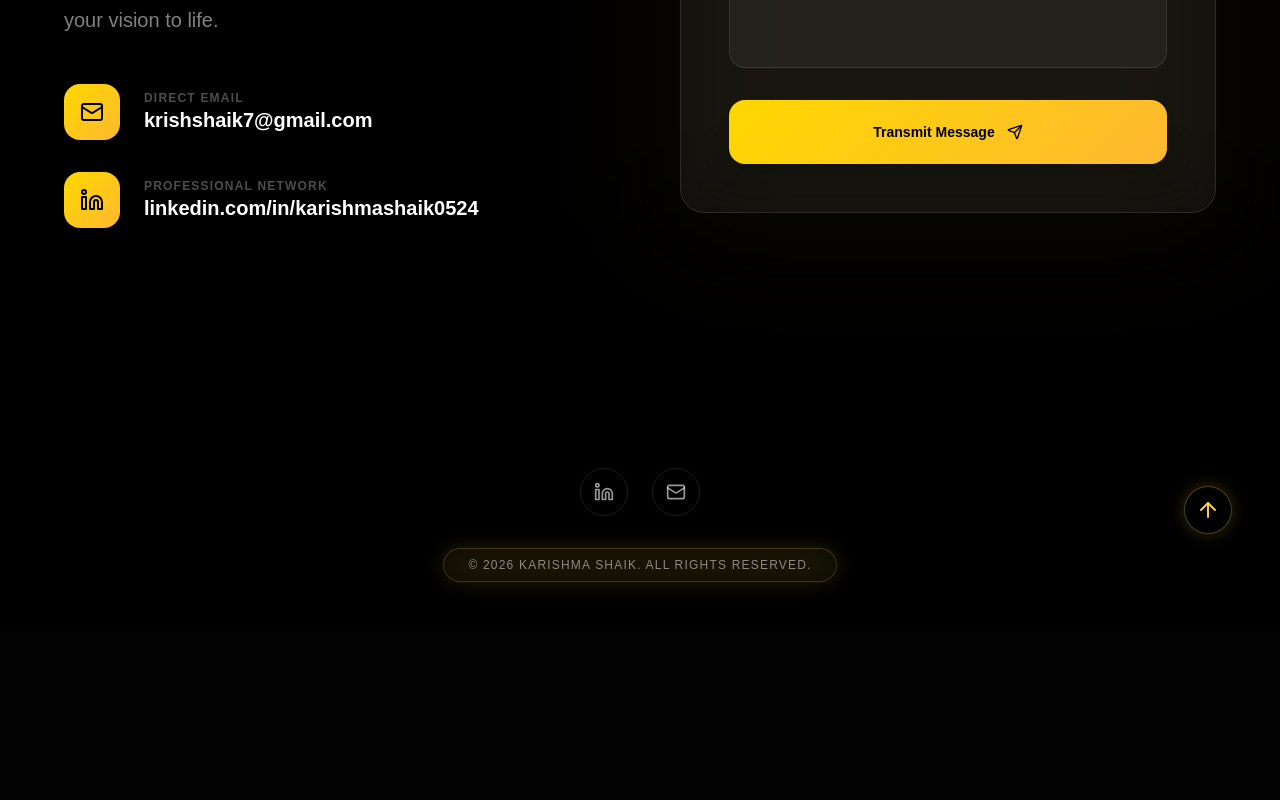
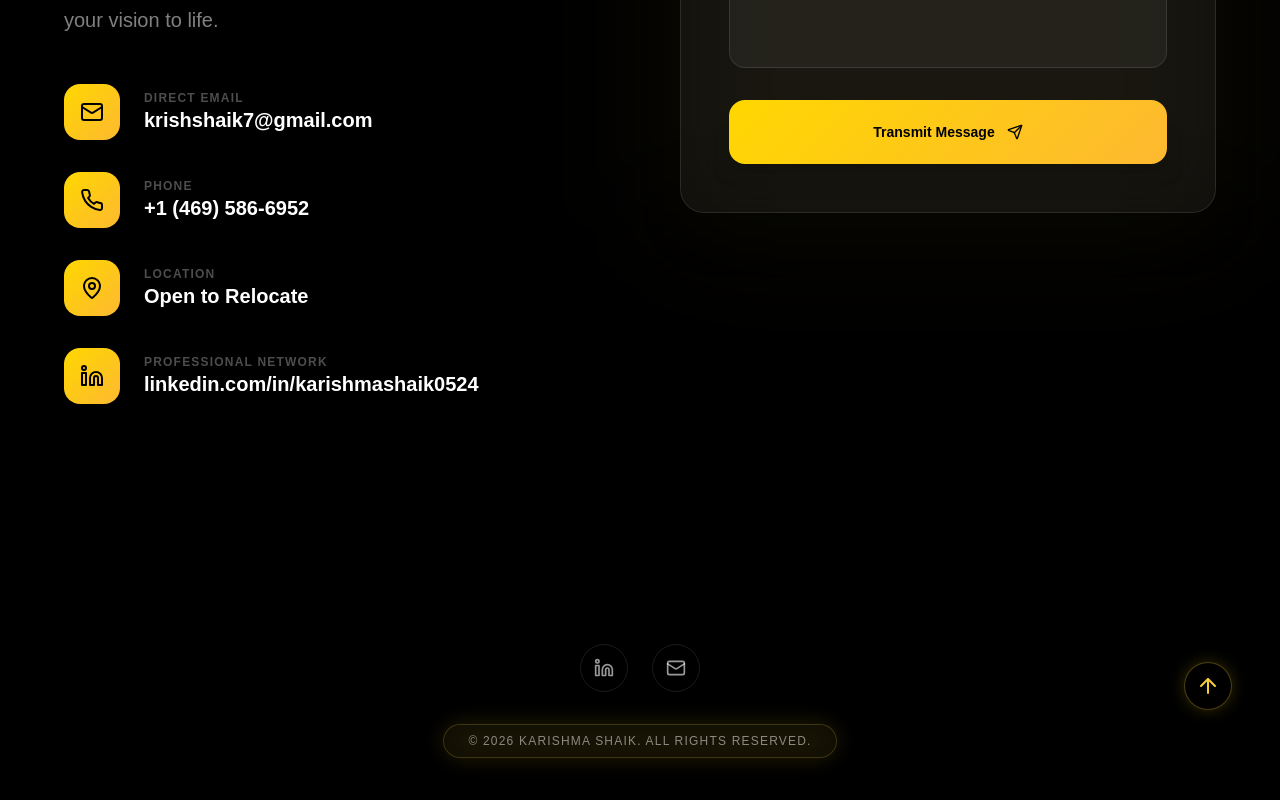
Before and after one commit to Applywizz-git/applywizz-karishma-25705, a React (Vite) app: page / in a window 1280 px wide. Shown: the part 9369-10169 px from the top of the page. Before the commit the page ends 9999 px from the top, so only its background shows below. Built offline with nearby package versions, Linux system fonts and the light colour scheme; the HTML template or start-up script is replaced by a standard one.

Commit message:
feat: add Contact component with interactive form and social links

```diff
--- a/src/components/Contact.tsx
+++ b/src/components/Contact.tsx
@@ -1,6 +1,6 @@
 import { useState } from "react";
 import { motion } from "framer-motion";
-import { Mail, Send, Linkedin, Sparkles, Github, Twitter } from "lucide-react";
+import { Mail, Send, Linkedin, Sparkles, Github, Twitter, Phone, MapPin } from "lucide-react";
 import { Button } from "@/components/ui/button";
 import { Input } from "@/components/ui/input";
 import { Textarea } from "@/components/ui/textarea";
@@ -75,6 +75,18 @@ export const Contact = () => {
                   icon={<Mail className="text-black" size={24} />}
                   label="Direct Email"
                   value="krishshaik7@gmail.com"
+                />
+                <ContactLink
+                  href="tel:+14695866952"
+                  icon={<Phone className="text-black" size={24} />}
+                  label="Phone"
+                  value="+1 (469) 586-6952"
+                />
+                <ContactLink
+                  href="#"
+                  icon={<MapPin className="text-black" size={24} />}
+                  label="Location"
+                  value="Open to Relocate"
                 />
                 <ContactLink
                   href="https://www.linkedin.com/in/karishmashaik0524/"
```
